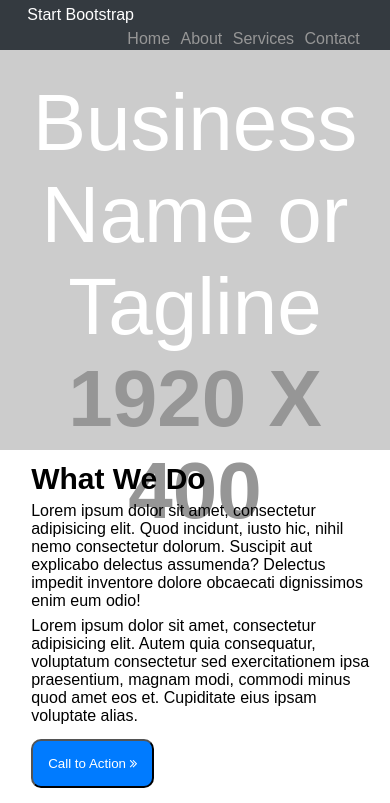
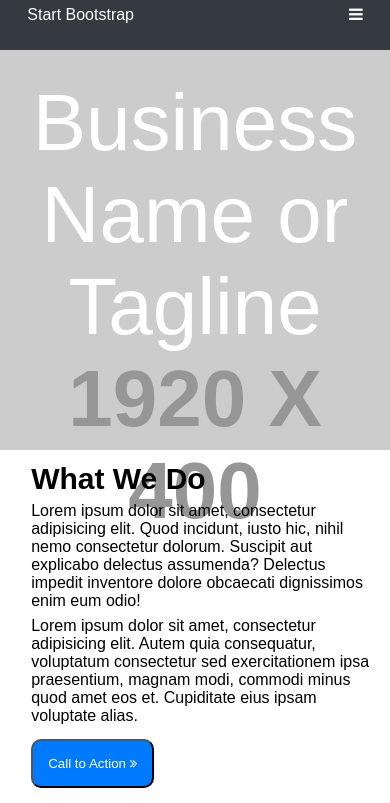
Before and after one commit to G4br13l4/mi-pagina, a plain HTML site: page index.html in a window 390 px wide. Shown: the top 803 px of the page. Drawn offline with Linux system fonts and the light colour scheme.

Commit message:
Responsive listo excepto btn find more

```diff
--- a/css/main.css
+++ b/css/main.css
@@ -27,7 +27,8 @@ nav {
 	height: 50px;
 }
 
-#menu {
+#menu,
+#hamburger-menu {
 	float: right;
 }
 
@@ -53,8 +54,14 @@ nav #menu{
 	padding-right: 7%;
 }
 
+#hamburger-menu {
+	padding-right: 7%;
+	display: none;
+}
+
 nav #page-title,
-nav #menu{
+nav #menu,
+#hamburger-menu {
 	padding-top: 1.5%;
 }
 
@@ -177,10 +184,16 @@ footer {
 	.btn-container{
 		height: 12vh;
 	}
+	#hamburger-menu{
+		display: block;
+	}
+	nav #menu {
+		display: none;
+	}
 }
 
 
 
-/*fa-fa-bars
+/*
 word wrap: break-word;
 visibility: hidden (solo quita la visibilidad)*/
--- a/index.html
+++ b/index.html
@@ -11,6 +11,7 @@
 		<header class="col-12 row col-12-mobile">
 			<nav>
 				<span id="page-title">Start Bootstrap</span>
+				<span id="hamburger-menu"><i class="fa fa-bars" aria-hidden="true"></i></span>
 				<span id="menu">
 					<span>Home</span>
 					<span>About</span>
```
